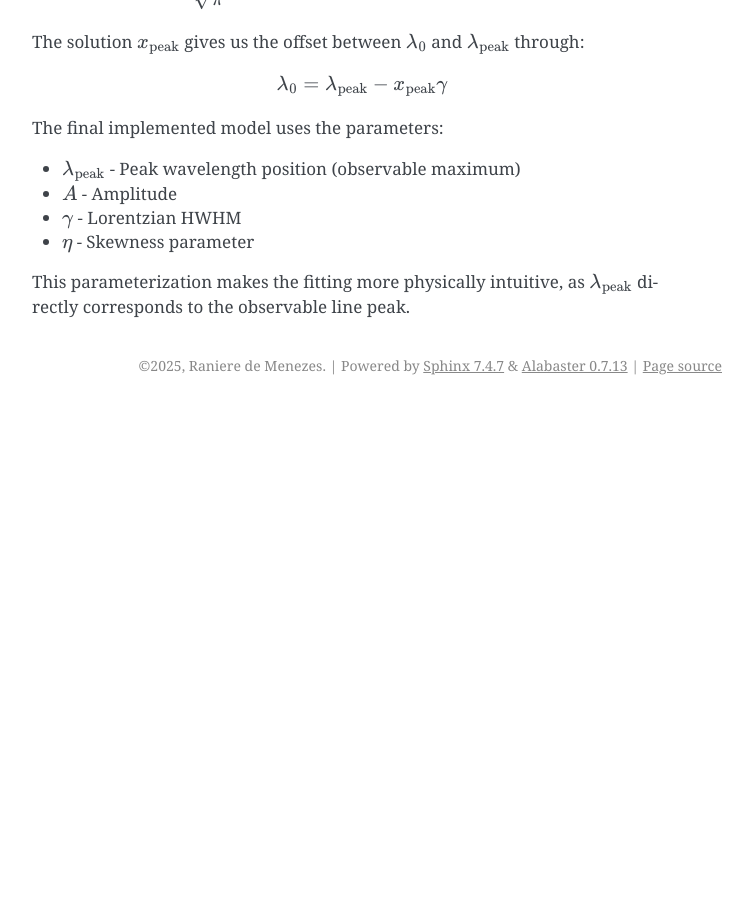
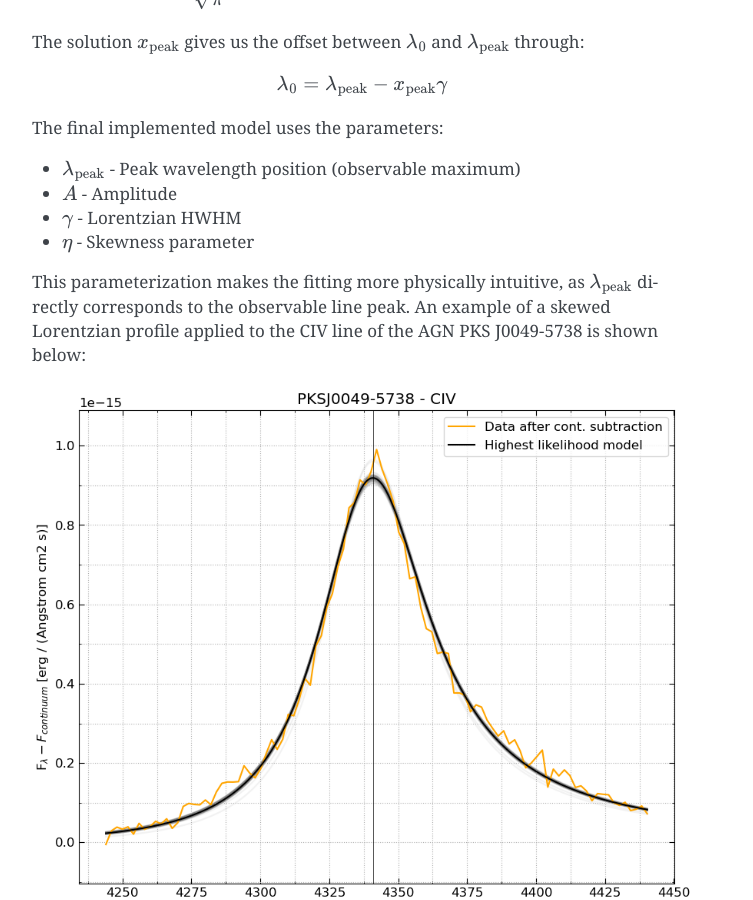
Before and after one commit to ranieremenezes/easyspec, a Sphinx documentation site: the page built from docs/source/line_models.rst, in a window 1280 px wide and 900 px high, scrolled down 3371 px. Shown: the whole window, without its empty margins (388-1141 px from the left). Built offline with Sphinx 7.4.7, drawn with Linux system fonts in a browser that asks for light colours; before the commit the page ends 3776 px from its top, so only the background shows below that.

Commit message:
line model doc update

```diff
--- a/docs/source/line_models.rst
+++ b/docs/source/line_models.rst
@@ -159,4 +159,8 @@ The final implemented model uses the parameters:
 * :math:`\gamma` - Lorentzian HWHM
 * :math:`\eta` - Skewness parameter
 
-This parameterization makes the fitting more physically intuitive, as :math:`\lambda_{\mathrm{peak}}` directly corresponds to the observable line peak.
+This parameterization makes the fitting more physically intuitive, as :math:`\lambda_{\mathrm{peak}}` directly corresponds to the observable line peak. An example of a skewed Lorentzian profile applied to the CIV line of the AGN PKS J0049-5738 is shown below:
+
+
+.. image:: ./images/Skewed_lorentzian.png
+  :width: 700
```
Also changed, not shown: docs/source/images/Skewed_lorentzian.png (added).
